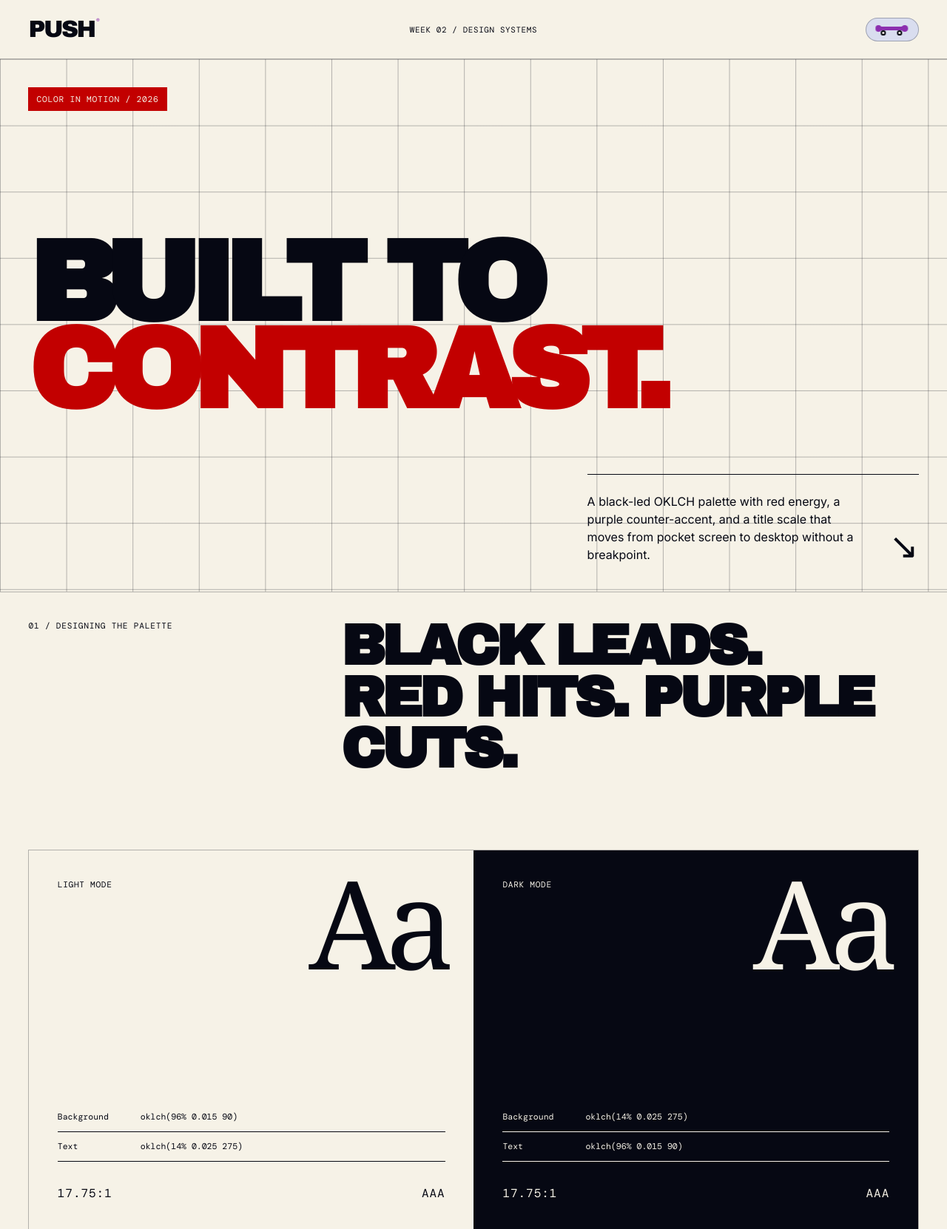
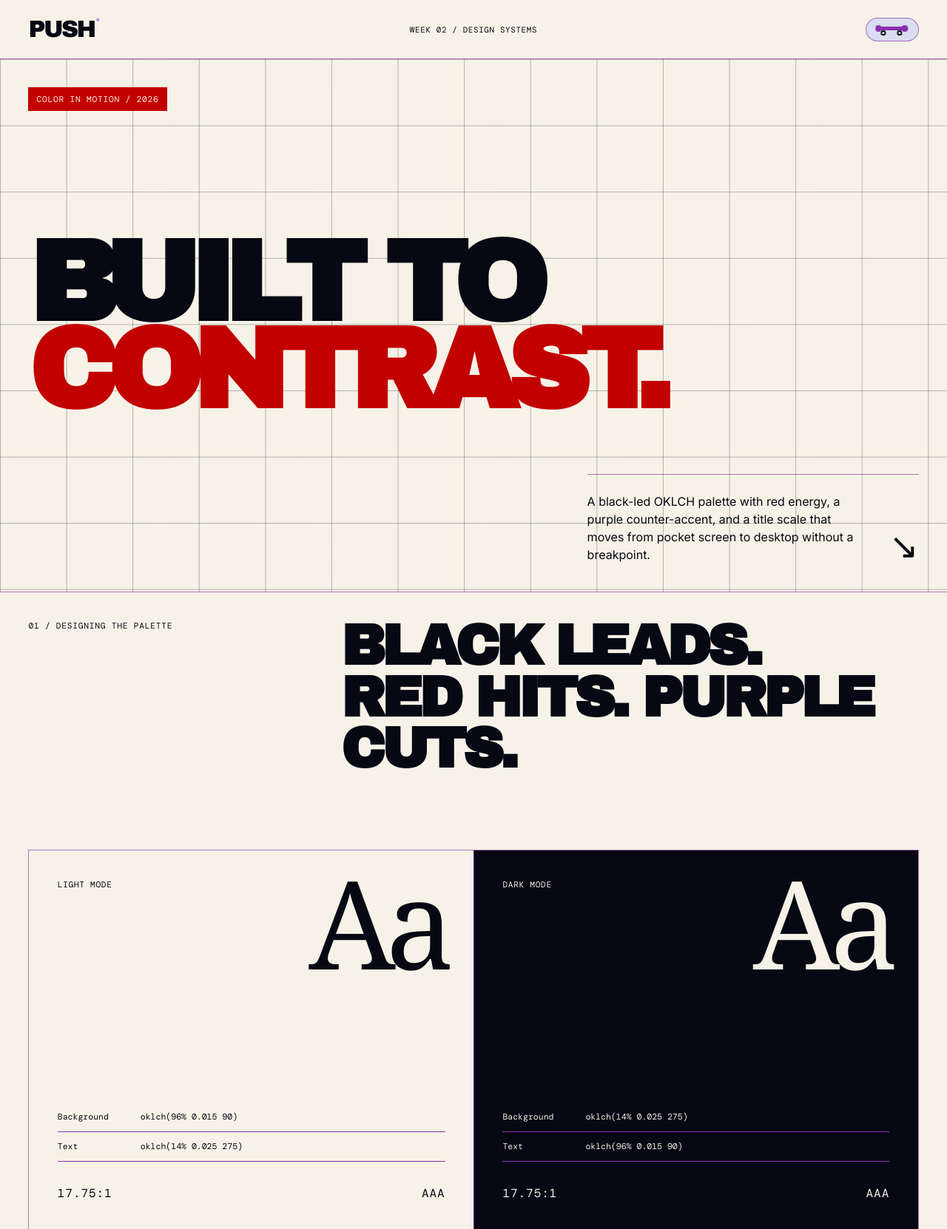
Before and after one commit to TVW96/skateboard-magazine-capstone, a website: page week02/index.html in a window 1280 px wide. Shown: the top 1662 px of the page at 74% size. Drawn offline with nearby package versions, Linux system fonts and the light colour scheme.

Commit message:
add more purple counter accent

```diff
--- a/week02/styles.css
+++ b/week02/styles.css
@@ -12,7 +12,8 @@
   --accent-secondary: oklch(55% 0.2 315);
   --accent-secondary-link: oklch(68% 0.16 315);
   --accent-text: oklch(96% 0.015 90);
-  --line: oklch(96% 0.015 90 / 28%);
+  --line: oklch(55% 0.2 315 / 65%);
+  --grid-line: oklch(96% 0.015 90 / 28%);
 
   /* 28px at 375px → 48px at 1440px (with a 16px root size). */
   --title-size: clamp(1.75rem, calc(1.3099rem + 1.8779vw), 3rem);
@@ -29,7 +30,8 @@
     --accent-secondary: oklch(50% 0.2 315);
     --accent-secondary-link: oklch(50% 0.2 315);
     --accent-text: oklch(96% 0.015 90);
-    --line: oklch(14% 0.025 275 / 28%);
+    --line: oklch(50% 0.2 315 / 65%);
+    --grid-line: oklch(14% 0.025 275 / 28%);
   }
 }
 
@@ -43,7 +45,8 @@
   --accent-secondary: oklch(55% 0.2 315);
   --accent-secondary-link: oklch(68% 0.16 315);
   --accent-text: oklch(96% 0.015 90);
-  --line: oklch(96% 0.015 90 / 28%);
+  --line: oklch(55% 0.2 315 / 65%);
+  --grid-line: oklch(96% 0.015 90 / 28%);
 }
 
 :root[data-theme="light"] {
@@ -56,7 +59,8 @@
   --accent-secondary: oklch(50% 0.2 315);
   --accent-secondary-link: oklch(50% 0.2 315);
   --accent-text: oklch(96% 0.015 90);
-  --line: oklch(14% 0.025 275 / 28%);
+  --line: oklch(50% 0.2 315 / 65%);
+  --grid-line: oklch(14% 0.025 275 / 28%);
 }
 
 * {
@@ -233,8 +237,8 @@ footer p:last-child {
   grid-template-rows: auto 1fr auto;
   align-items: end;
   background:
-    linear-gradient(var(--line) 1px, transparent 1px),
-    linear-gradient(90deg, var(--line) 1px, transparent 1px);
+    linear-gradient(var(--grid-line) 1px, transparent 1px),
+    linear-gradient(90deg, var(--grid-line) 1px, transparent 1px);
   background-size: 7vw 7vw;
 }
 
@@ -280,7 +284,7 @@ h1 em {
   gap: 2rem;
   align-items: end;
   padding-top: 1.5rem;
-  border-top: 1px solid currentColor;
+  border-top: 1px solid var(--line);
 }
 
 .hero-meta p {
@@ -373,7 +377,7 @@ h1 em {
   display: grid;
   grid-template-columns: 7rem 1fr;
   padding: 0.75rem 0;
-  border-bottom: 1px solid currentColor;
+  border-bottom: 1px solid var(--accent-secondary);
 }
 
 .swatch dt,
@@ -431,7 +435,7 @@ code {
   overflow: hidden;
   padding: clamp(1.5rem, 4vw, 4rem);
   color: var(--accent-text);
-  background: var(--accent);
+  background: var(--accent-secondary);
 }
 
 .fluid-title {
@@ -553,8 +557,8 @@ footer a {
   padding: clamp(1rem, 3vw, 3rem);
   border-bottom: 1px solid var(--line);
   background:
-    linear-gradient(var(--line) 1px, transparent 1px),
-    linear-gradient(90deg, var(--line) 1px, transparent 1px);
+    linear-gradient(var(--grid-line) 1px, transparent 1px),
+    linear-gradient(90deg, var(--grid-line) 1px, transparent 1px);
   background-size: 7vw 7vw;
 }
 
```
